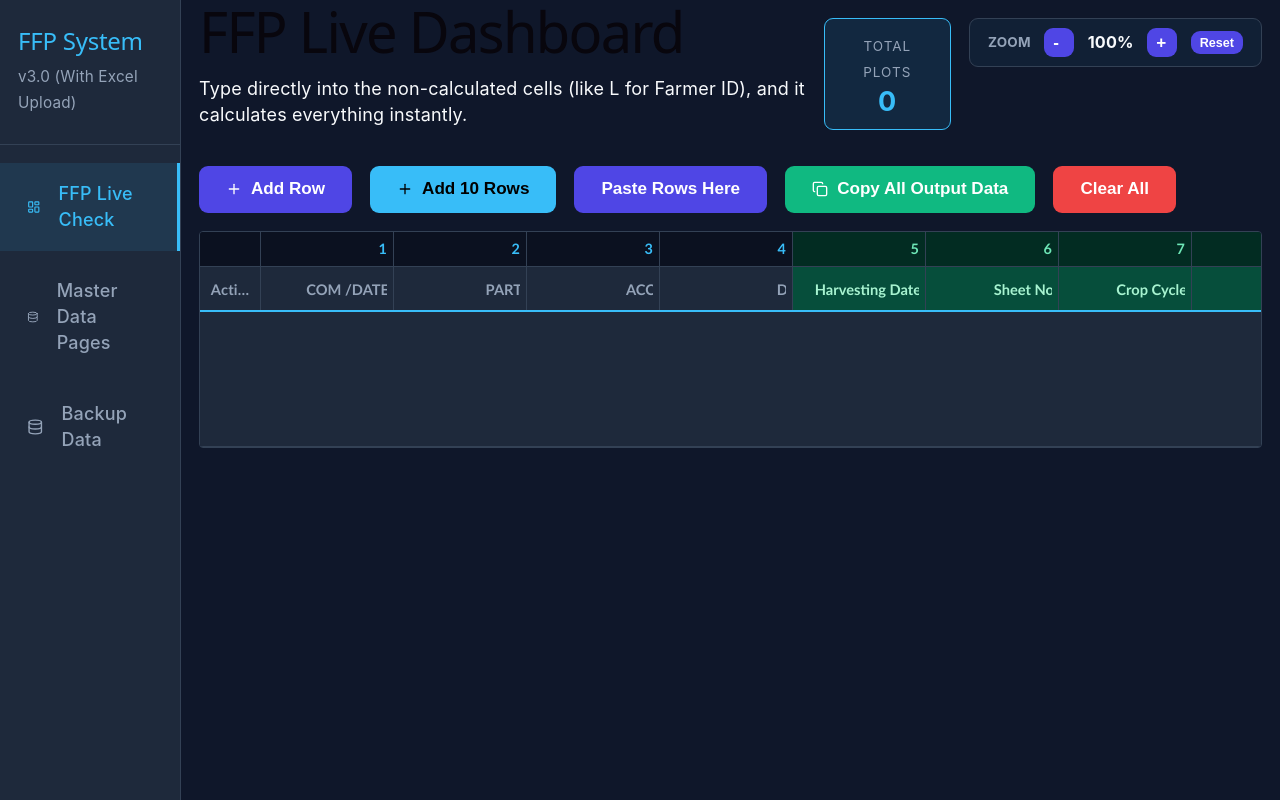
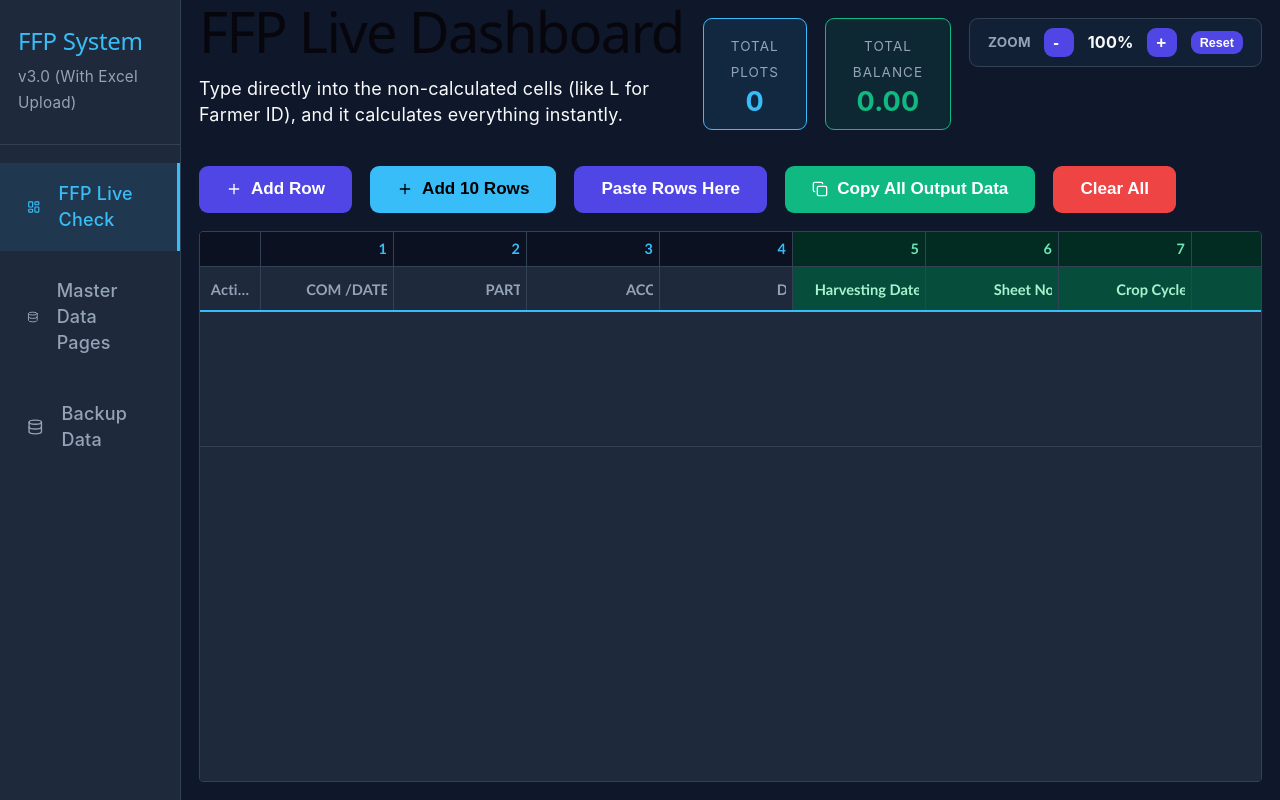
Before and after one commit to Chamod70/FFP_CHECK, a React (Vite) app: page /ffp in a window 1280 px wide. Built offline with nearby package versions, Linux system fonts and the light colour scheme.

Commit message:
UI Improvements: Freeze header and add total balance metric

```diff
--- a/src/pages/FFPPage.jsx
+++ b/src/pages/FFPPage.jsx
@@ -303,8 +303,12 @@ function FFPPage() {
      }
   };
 
-  // Count of non-empty plot numbers
   const plotCount = ffpManualData.filter(row => row[11] && row[11].toString().trim() !== "" && row[11] !== ".").length;
+
+  const totalBalance = liveData.reduce((sum, row) => {
+     let val = String(row[37] || "0").replace(/,/g, '');
+     return sum + (parseFloat(val) || 0);
+  }, 0);
 
   const isEmpty = liveData.length === 0;
 
@@ -328,12 +332,14 @@ function FFPPage() {
   };
 
   return (
-    <div className="page-container" style={{maxWidth: '100%', padding: '1rem'}}>
+    <div className="page-container" style={{maxWidth: '100%', padding: '1rem', display: 'flex', flexDirection: 'column', height: '100vh', boxSizing: 'border-box'}}>
+      <div style={{ flexShrink: 0 }}>
         <div className="header" style={{ display: 'flex', justifyContent: 'space-between', alignItems: 'flex-start' }}>
            <div>
               <h1 style={{marginTop: 0}}>FFP Live Dashboard</h1>
               <p>Type directly into the non-calculated cells (like L for Farmer ID), and it calculates everything instantly.</p>
            </div>
+           <div style={{ display: 'flex', gap: '1rem' }}>
              <div className="stats-badge" style={{
                 background: 'rgba(56, 189, 248, 0.1)',
                 border: '1px solid var(--accent)',
@@ -343,6 +349,19 @@ function FFPPage() {
              }}>
                 <div style={{ fontSize: '0.75rem', color: 'var(--text-muted)', textTransform: 'uppercase', letterSpacing: '1px', marginBottom: '0.25rem' }}>Total Plots</div>
                 <div style={{ fontSize: '1.5rem', fontWeight: 'bold', color: 'var(--accent)' }}>{plotCount}</div>
+             </div>
+             <div className="stats-badge" style={{
+                background: 'rgba(16, 185, 129, 0.1)',
+                border: '1px solid var(--success)',
+                padding: '0.75rem 1.5rem',
+                borderRadius: '0.5rem',
+                textAlign: 'center'
+             }}>
+                <div style={{ fontSize: '0.75rem', color: 'var(--text-muted)', textTransform: 'uppercase', letterSpacing: '1px', marginBottom: '0.25rem' }}>Total Balance</div>
+                <div style={{ fontSize: '1.5rem', fontWeight: 'bold', color: 'var(--success)' }}>
+                   {totalBalance.toLocaleString('en-US', { minimumFractionDigits: 2, maximumFractionDigits: 2 })}
+                </div>
+             </div>
            </div>
          <div className="zoom-controls" style={{
             background: 'rgba(56, 189, 248, 0.05)',
@@ -385,8 +404,9 @@ function FFPPage() {
             <button onClick={() => setSelectedCol(null)} style={{marginLeft: 'auto', background: 'transparent', border: 'none', color: 'var(--text-muted)', cursor: 'pointer', fontSize: '1rem', padding: '0 0.5rem'}}>✕</button>
          </div>
        )}
+      </div>
 
-      <div className="table-container" style={{maxHeight: '82vh', overflow: 'auto', border: '1px solid var(--border-color)', borderRadius: '4px'}}>
+      <div className="table-container" style={{flex: 1, minHeight: 0, overflow: 'auto', border: '1px solid var(--border-color)', borderRadius: '4px'}}>
          <table style={{
             tableLayout: 'fixed',
             width: `${columnWidths.reduce((a, b) => a + b, 0) + 60}px`,
```
Lines whose indentation alone changed are shown as unchanged.
